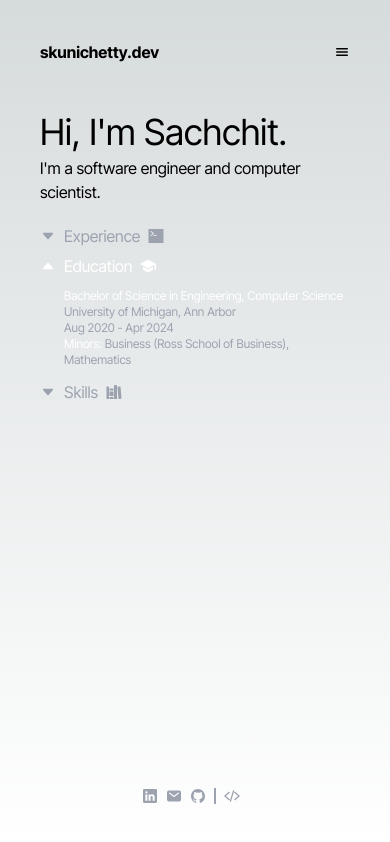
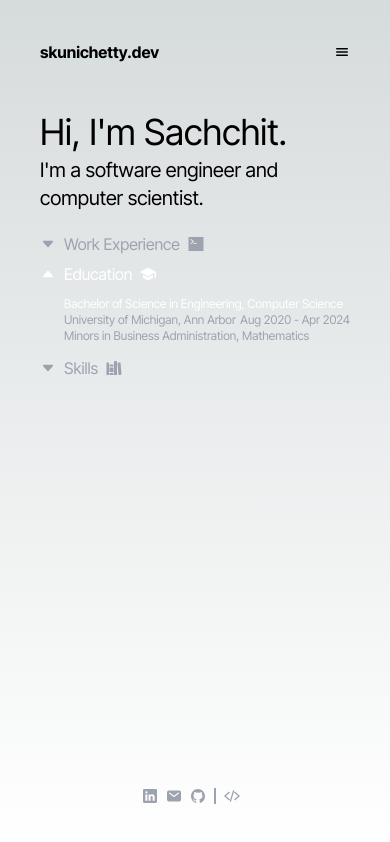
Before and after one commit to skunichetty/website, a Next.js app: page / in a window 390 px wide. Both pictures are taken after a click on the button "Education". Built offline with nearby package versions, Linux system fonts and the light colour scheme.

Commit message:
Redesigned work experience list

```diff
--- a/app/page.tsx
+++ b/app/page.tsx
@@ -23,10 +23,10 @@ const experiences = [
     location: "Santa Clara, CA",
   },
   {
-    position: "Lead TA - Machine Learning",
+    position: "Lead Instructional Aide - Machine Learning",
     start_date: new Date("August 2022"),
     end_date: new Date("April 2024"),
-    company: "U-M Computer Science",
+    company: "University of Michigan CSE",
     location: "Ann Arbor, MI",
   },
 ];
@@ -60,30 +60,30 @@ export default function Home() {
     <div className="sm:w-4/5 w-full" ref={main}>
       <div className="block h-fit mt-6">
         <div className="line1 text-4xl">Hi, I&apos;m Sachchit.</div>
-        <div className="line2 sm:text-2xl text-md mt-1">
+        <div className="line2 sm:text-2xl text-xl mt-1">
           I&apos;m a software engineer and computer scientist.
         </div>
       </div>
       <div className="info grid grid-row-1 grid-col-3 gap-1 my-5">
-        <Dropdown icon="terminal" title="Experience">
+        <Dropdown icon="terminal" title="Work Experience">
           <ExperienceList experiences={experiences} />
         </Dropdown>
         <Dropdown icon="graduation" title="Education">
-          <div className="md:text-base sm:text-sm text-xs text-gray-400">
+          <div className="md:text-base sm:text-sm text-xs text-gray-400 sm:max-w-md max-w-sm ">
             <p className="text-white">
               Bachelor of Science in Engineering, Computer Science
             </p>
-            <p>University of Michigan, Ann Arbor</p>
-            <p>Aug 2020 - Apr 2024</p>
-            <LineWithHeading
-              heading="Minors"
-              description="Business (Ross School
-              of Business), Mathematics"
-            />
+            <div className="md:text-sm text-xs">
+              <div className="flex flex-row justify-between">
+                <p>University of Michigan, Ann Arbor</p>
+                <p>Aug 2020 - Apr 2024</p>
+              </div>
+              <p>Minors in Business Administration, Mathematics</p>
+            </div>
           </div>
         </Dropdown>
         <Dropdown icon="library" title="Skills">
-          <div className="md:text-base sm:text-sm text-xs text-white">
+          <div className="md:text-sm text-xs text-white">
             <LineWithHeading
               heading="Programming Languages"
               description="C++, Python, TypeScript, Rust"
--- a/components/experience_list.tsx
+++ b/components/experience_list.tsx
@@ -25,18 +25,22 @@ export function ExperienceItem({
   end_date,
   company,
   href,
+  location,
 }: ExperienceItemProps) {
   const today = new Date();
   const current =
     start_date < today && (end_date == undefined || end_date > today);
 
   return (
-    <div className="flex flex-col md:text-base sm:text-sm text-xs">
-      <p>
+    <div>
+      <p className="flex flex-col md:text-base sm:text-sm text-xs w-full">
         {current ? (
           <span className=" text-blue-500 font-bold">(Current)&nbsp;</span>
         ) : null}
-        {position} &nbsp;@&nbsp;
+        {position}
+      </p>
+      <div className="text-gray-400 md:text-sm text-xs flex flex-row justify-between">
+        <p className="flex flex-row">
           {href == undefined ? (
             <span>{company}</span>
           ) : (
@@ -47,11 +51,15 @@ export function ExperienceItem({
               {company}
             </Link>
           )}
+          <div className="sm:block hidden">
+            &nbsp;&nbsp;•&nbsp;&nbsp;{location}
+          </div>
         </p>
-      <p className="text-gray-400">
+        <div>
           {fmt_date(start_date)}
           {end_date != undefined ? ` - ${fmt_date(end_date)}` : ""}
-      </p>
+        </div>
+      </div>
     </div>
   );
 }
@@ -62,7 +70,7 @@ interface ExperienceListProps {
 
 export default function ExperienceList({ experiences }: ExperienceListProps) {
   return (
-    <ul className="list-disc ml-4">
+    <ul className="sm:max-w-md max-w-sm divide-y-2 divide-gray-400">
       {experiences
         .sort((a, b) => {
           const a_date = a.end_date == undefined ? Date.now() : a.end_date;
@@ -76,7 +84,7 @@ export default function ExperienceList({ experiences }: ExperienceListProps) {
           }
         })
         .map((experience) => (
-          <li className="" key={experience.position}>
+          <li className="py-2" key={experience.position}>
             <ExperienceItem {...experience} />
           </li>
         ))}
```
Lines whose indentation alone changed are shown as unchanged.
